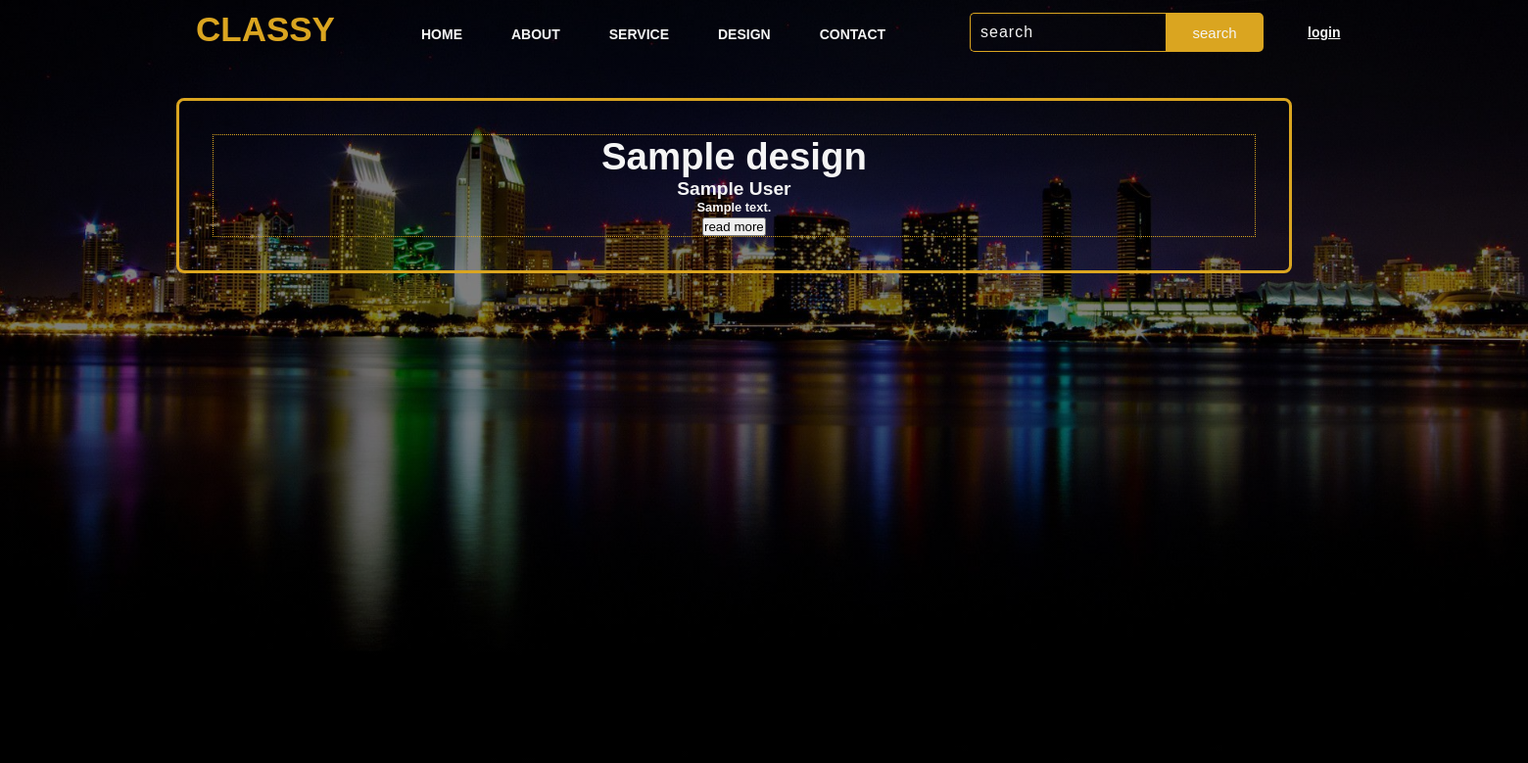
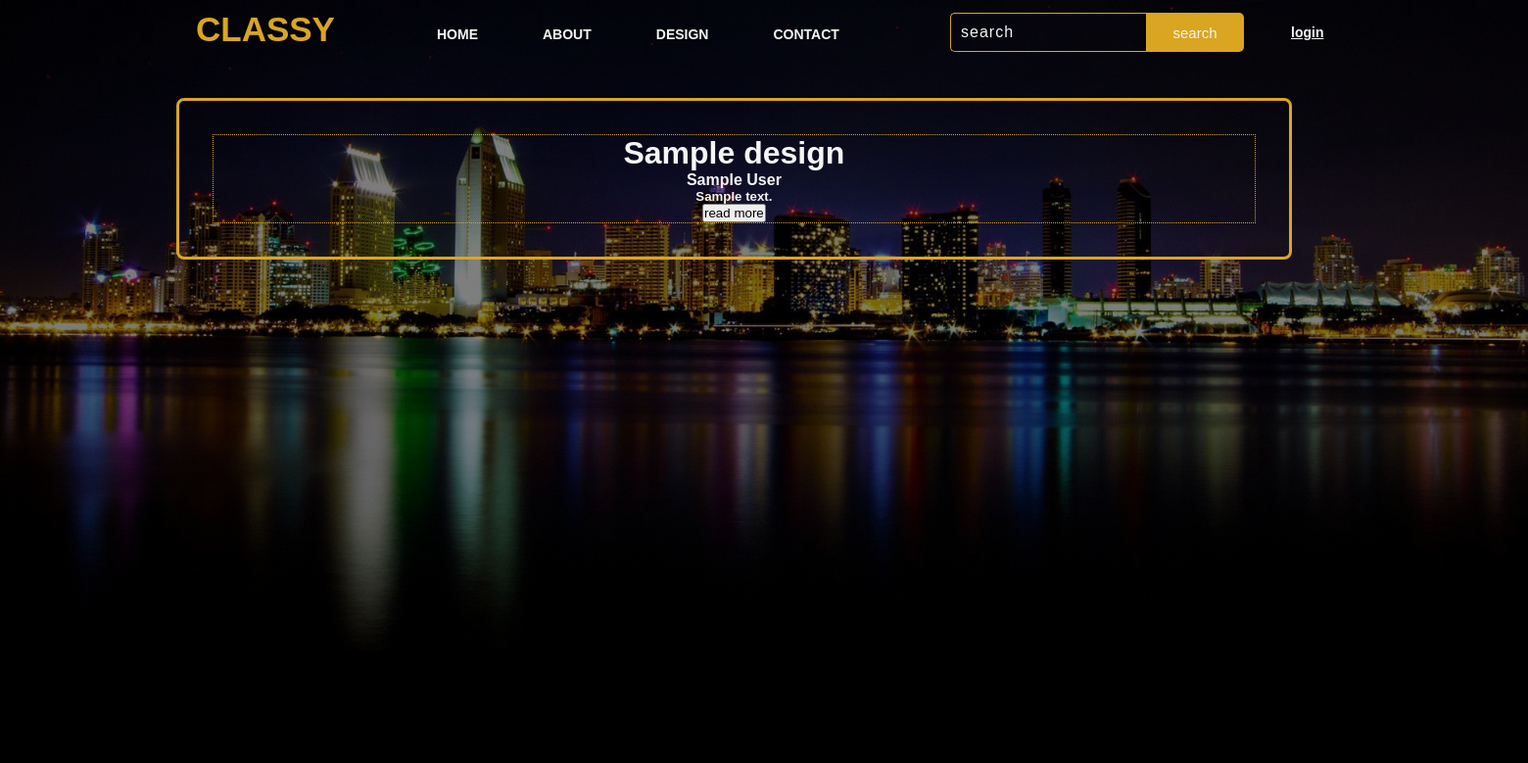
Before and after one commit to BrilliantPhoenix2024/Blog-Website, a Django app: template pages/templates/pages/design.html in a window 1560 px wide. Shown: the top 779 px of the page at 98% size. Run offline with Django 4.2, Linux system fonts and the light colour scheme; the template is opened without the code that fills it: most values are stand-ins (such as "Sample title", 1, 10 or a date in 2020).

Commit message:
fix error in nav's url in base.htmh file

```diff
--- a/pages/templates/pages/design.html
+++ b/pages/templates/pages/design.html
@@ -7,15 +7,15 @@
 {% block content %}
  <div class="container" style=" width: 73%;height: auto;
     position: absolute;top: 100px;left: 180px;color: whitesmoke;
-    font-size: larger;font-family: Arial;font-weight: bold;
+    font-size: medium;font-family: Arial;font-weight: bold;
     border: 3px solid goldenrod;border-radius: 8px">
         {% for design in designs_list %}
             <div class="card" style="width: auto;height: fit-content;text-align: center;margin: 3%;border: 1px dotted goldenrod;">
 {#                {{ design.id }}#}
                 <h1>{{ design.title }}</h1>
                 <h4>{{ design.author }}</h4>
-                <h6>{{ design.description }}</h6>
-                <a href="{% url 'services' design.id %}"><button type="submit">read more</button></a>
+                <h5>{{ design.description }}</h5>
+                <a href="{% url 'detail_design' design.id %}"><button type="submit">read more</button></a>
             </div>
         {% endfor %}
     </div>
--- a/pages/urls.py
+++ b/pages/urls.py
@@ -7,5 +7,5 @@ urlpatterns = [
     path('about/', views.about_page_view, name='about'),
     path('contact/', views.contact_page_view, name='contact'),
     path('design/', views.design_page_view, name='design'),
-    path('<int:pk>/', views.services_page_view, name='services'),
+    path('<int:pk>/', views.detail_design_page_view, name='detail_design'),
 ]
--- a/pages/views.py
+++ b/pages/views.py
@@ -21,6 +21,6 @@ def design_page_view(request):
     return render(request, 'pages/design.html', {'designs_list': designs_list})
 
 
-def services_page_view(request, pk):
+def detail_design_page_view(request, pk):
     my_design = get_object_or_404(My_design, pk=pk)
-    return render(request, 'pages/services.html', {'my_design': my_design})
+    return render(request, 'pages/detail_design.html', {'my_design': my_design})
--- a/static/css/style.css
+++ b/static/css/style.css
@@ -42,7 +42,7 @@ ul{
 }
 ul>li{
     list-style: none;
-    margin-left: 50px;
+    margin-left: 66px;
     margin-top: 27px;
     font-size: 14px;
 }
@@ -59,7 +59,7 @@ ul>li>a:hover{
 .search{
     width: 300px;
     float: left;
-    margin-left: 210px;
+    margin-left: 190px;
 
 }
 .srch{
@@ -97,7 +97,7 @@ ul>li>a:hover{
 .wel{
      width: 280px;
      float: left;
-    margin-left: 260px;
+    margin-left: 243px;
     color: whitesmoke;
     position: absolute;
     top: 25px;
--- a/templates/_base.html
+++ b/templates/_base.html
@@ -20,11 +20,11 @@
         </div>
         <div class="menu">
             <ul>
-                <li><a href="#">HOME</a></li>
-                <li><a href="#">ABOUT</a></li>
-                <li><a href="#">SERVICE</a></li>
-                <li><a href="#">DESIGN</a></li>
-                <li><a href="#">CONTACT</a></li>
+                <li><a href="{% url 'home' %}">HOME</a></li>
+                <li><a href="{% url 'about' %}">ABOUT</a></li>
+{#                <li><a href="#">SERVICE</a></li>#}
+                <li><a href="{% url 'design' %}">DESIGN</a></li>
+                <li><a href="{% url 'contact' %}">CONTACT</a></li>
             </ul>
         </div>
         <div class="search">
```
Also changed, not shown: pages/templates/pages/detail_design.html (renamed from pages/templates/pages/services.html, +4 -3 lines), db.sqlite3.
